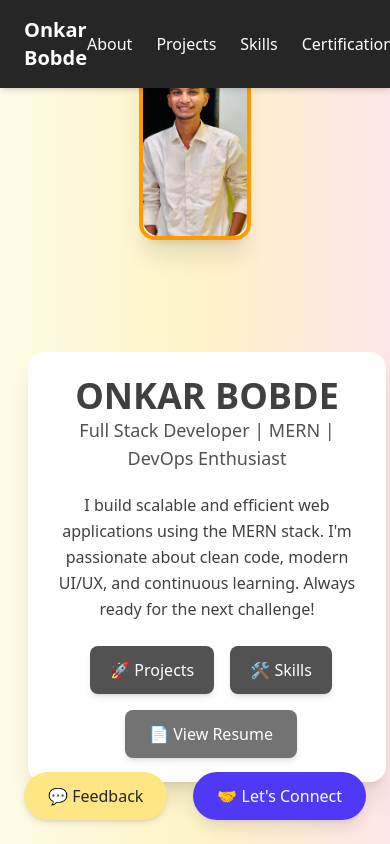
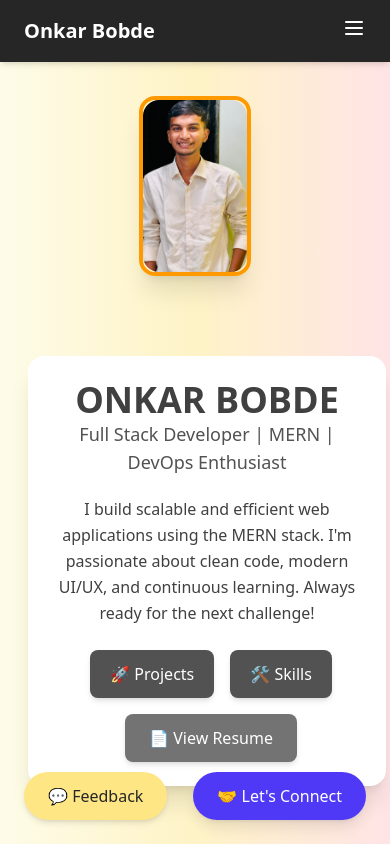
Before and after one commit to Omkys/my-portfolip, a React (Vite) app: page / in a window 390 px wide. Shown: the top 844 px of the page. Built offline with nearby package versions, Linux system fonts and the light colour scheme.

Commit message:
Navbar finally

```diff
--- a/src/App.jsx
+++ b/src/App.jsx
@@ -28,22 +28,20 @@ function App() {
 
   return (
     <>
-      {/* ✅ Sticky Navbar at the top */}
       <Navbar setShowSection={setShowSection} />
 
-      <main className="min-h-screen bg-gradient-to-r from-yellow-50 via-amber-100 to-rose-100 text-neutral-800 flex flex-col items-center justify-start px-4 sm:px-6 py-15 relative">
+      <main className="min-h-screen pt-24 bg-gradient-to-r from-yellow-50 via-amber-100 to-rose-100 text-neutral-800 flex flex-col items-center justify-start px-4 sm:px-6 relative">
         <Toaster position="top-right" reverseOrder={false} />
 
         {/* Profile Image */}
         <div className="w-28 h-45 sm:w-36 sm:h-50 md:w-70 md:h-95 overflow-hidden border-4 border-amber-500 rounded-2xl shadow-xl z-40 mb-3 md:mb-0
-  sm:relative sm:top-10 md:absolute md:top-36 md:left-6">
+          sm:relative sm:top-12 md:absolute md:top-36 md:left-6">
           <img
             src={profilePic}
             alt="Profile"
             className="w-full h-full object-cover rounded-2xl transition-transform duration-300 hover:scale-110"
           />
         </div>
-
 
         {/* Intro/About Section */}
         <IntroSection setShowSection={setShowSection} />
--- a/src/components/About.jsx
+++ b/src/components/About.jsx
@@ -2,7 +2,7 @@ import NavButtons from './NavButtons';
 
 export default function IntroSection({ setShowSection }) {
   return (
-    <div className="max-w-4xl bg-white shadow-xl rounded-2xl p-6 sm:p-10 md:p-12 w-full space-y-6 mt-25 ml-6 sm:ml-6 md:ml-12">
+    <div className="max-w-4xl bg-white shadow-xl rounded-2xl p-6 sm:p-10 md:p-12 w-full space-y-6 mt-17 ml-6 sm:ml-6 md:ml-12">
       <div className="flex flex-col md:flex-row items-center gap-6 md:gap-8">
         <div className="text-center md:text-left w-full md:w-2/3">
           <h1 className="text-4xl sm:text-5xl font-semibold text-neutral-700 cursor-pointer hover:text-amber-500 transition-all duration-300">
--- a/src/components/Navbar.jsx
+++ b/src/components/Navbar.jsx
@@ -1,48 +1,107 @@
-// Navbar.jsx
+import { useState, useEffect } from 'react';
+import { Menu, X } from 'lucide-react';
+
 export default function Navbar({ setShowSection }) {
+  const [menuOpen, setMenuOpen] = useState(false);
+  const [isMobile, setIsMobile] = useState(false);
+
+  // Detect screen size on load and resize
+  useEffect(() => {
+    const checkScreenSize = () => {
+      setIsMobile(window.innerWidth < 768); // md breakpoint at 768px
+    };
+
+    checkScreenSize(); // initial check
+
+    window.addEventListener('resize', checkScreenSize);
+    return () => window.removeEventListener('resize', checkScreenSize);
+  }, []);
+
+  const handleNavClick = (section) => {
+    setShowSection(section);
+    setMenuOpen(false);
+  };
+
   return (
     <nav className="w-full bg-neutral-800 text-white py-4 px-6 shadow-md fixed top-0 z-50">
       <div className="max-w-7xl mx-auto flex justify-between items-center">
-        <h1 className="text-xl font-bold hover:text-amber-400 transition duration-200">Onkar Bobde</h1>
+        <h1
+          className="text-xl font-bold hover:text-amber-400 transition duration-200 cursor-pointer"
+        >
+          Onkar Bobde
+        </h1>
+
+        {/* Conditionally render div based on isMobile */}
+        {isMobile ? (
+          <>
+            {/* Mobile hamburger */}
+            <div>
+              <button
+                onClick={() => setMenuOpen(!menuOpen)}
+                aria-label="Toggle menu"
+                className="focus:outline-none"
+              >
+                {menuOpen ? <X className="w-6 h-6" /> : <Menu className="w-6 h-6" />}
+              </button>
+            </div>
+
+            {/* Mobile dropdown menu */}
+            {menuOpen && (
+              <div className="flex flex-col space-y-4 px-4 pb-4">
+                <NavButtons handleClick={handleNavClick} />
+              </div>
+            )}
+          </>
+        ) : (
+          /* Desktop/Tablet nav buttons */
           <div className="flex space-x-6">
+            <NavButtons handleClick={handleNavClick} />
+          </div>
+        )}
+      </div>
+    </nav>
+  );
+}
+
+function NavButtons({ handleClick }) {
+  return (
+    <>
       <button
-            onClick={() => setShowSection('about')}
-            className="hover:text-amber-400 transition duration-200"
+        onClick={() => handleClick('about')}
+        className="hover:text-amber-400 transition duration-200 hover:underline"
       >
         About
       </button>
       <button
-            onClick={() => setShowSection('projects')}
-            className="hover:text-amber-400 transition duration-200"
+        onClick={() => handleClick('projects')}
+        className="hover:text-amber-400 transition duration-200 hover:underline"
       >
         Projects
       </button>
       <button
-            onClick={() => setShowSection('skills')}
-            className="hover:text-amber-400 transition duration-200"
+        onClick={() => handleClick('skills')}
+        className="hover:text-amber-400 transition duration-200 hover:underline"
       >
         Skills
       </button>
       <button
-            onClick={() => setShowSection('certificates')}
-            className="hover:text-amber-400 transition duration-200"
+        onClick={() => handleClick('certificates')}
+        className="hover:text-amber-400 transition duration-200 hover:underline"
       >
         Certifications
       </button>
       <button
-            onClick={() => setShowSection('education')}
-            className="hover:text-amber-400 transition duration-200"
+        onClick={() => handleClick('education')}
+        className="hover:text-amber-400 transition duration-200 hover:underline"
       >
         Education
       </button>
       <button
-            onClick={() => setShowSection('contactme')}
-            className="hover:text-amber-400 transition duration-200"
+        onClick={() => handleClick('contactme')}
+        className="hover:text-amber-400 transition duration-200 hover:underline"
       >
         Contact me
       </button>
-        </div>
-      </div>
-    </nav>
+    </>
   );
 }
--- a/src/components/SectionRenderer.jsx
+++ b/src/components/SectionRenderer.jsx
@@ -5,15 +5,18 @@ import Certificate from '../sections/certificate';
 import Education from '../sections/Education';
 import Connect from '../sections/Connect';
 import Contactme from '../sections/Contactme';
+
 export default function SectionRenderer({ showSection }) {
   return (
     <div className="mt-12 w-full flex justify-center">
       <div className="w-full max-w-4xl">
+        {showSection === 'about' && <About />}
         {showSection === 'projects' && <Projects />}
         {showSection === 'skills' && <Skills />}
         {showSection === 'certificates' && <Certificate />}
         {showSection === 'education' && <Education />}
-        {showSection === 'connect' && <Connect />}
+        {/* Remove connect here if you don't want it accessible */}
+        {/* {showSection === 'connect' && <Connect />} */}
         {showSection === 'contactme' && <Contactme />}
       </div>
     </div>
```
Lines whose indentation alone changed are shown as unchanged.
